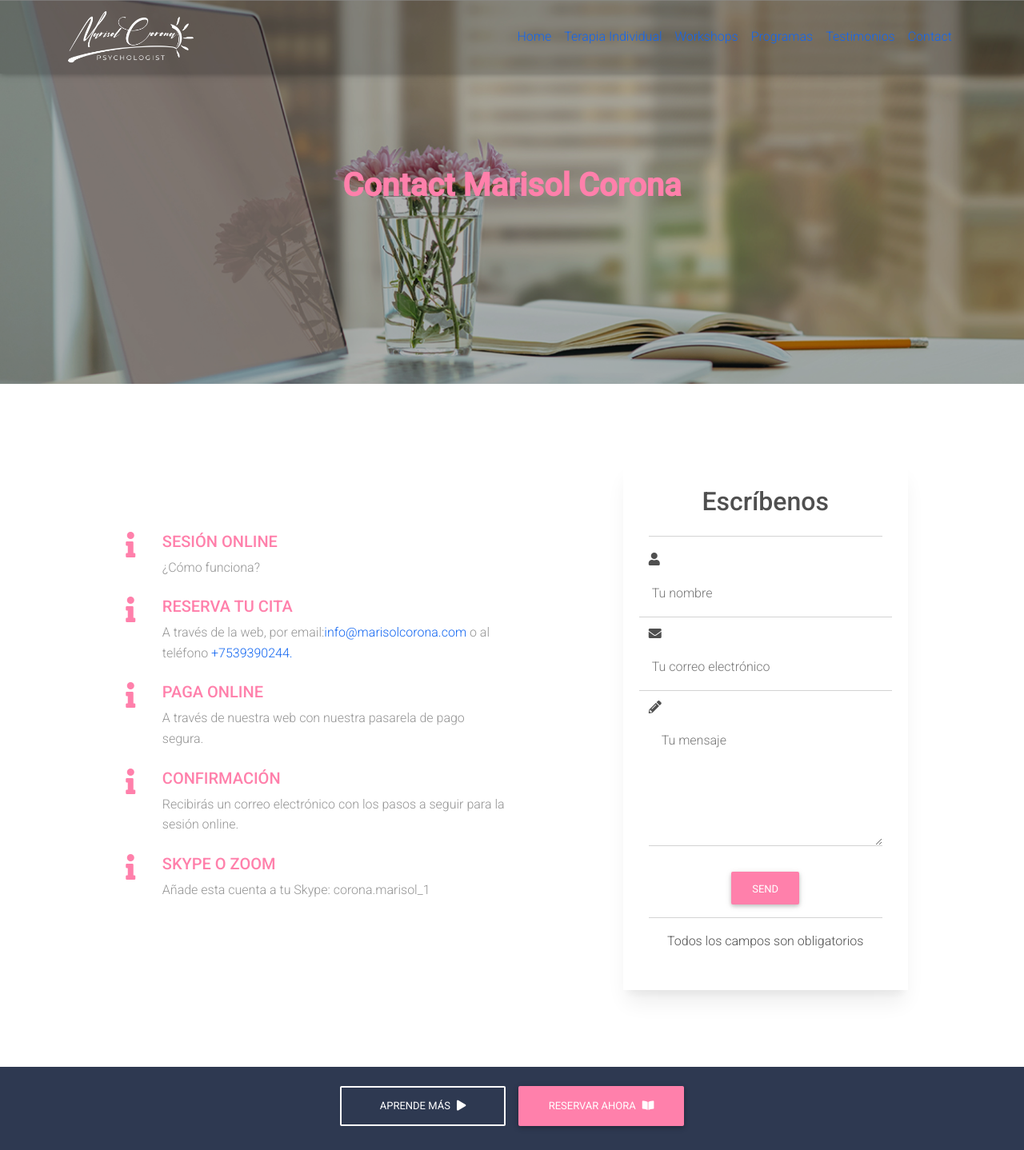
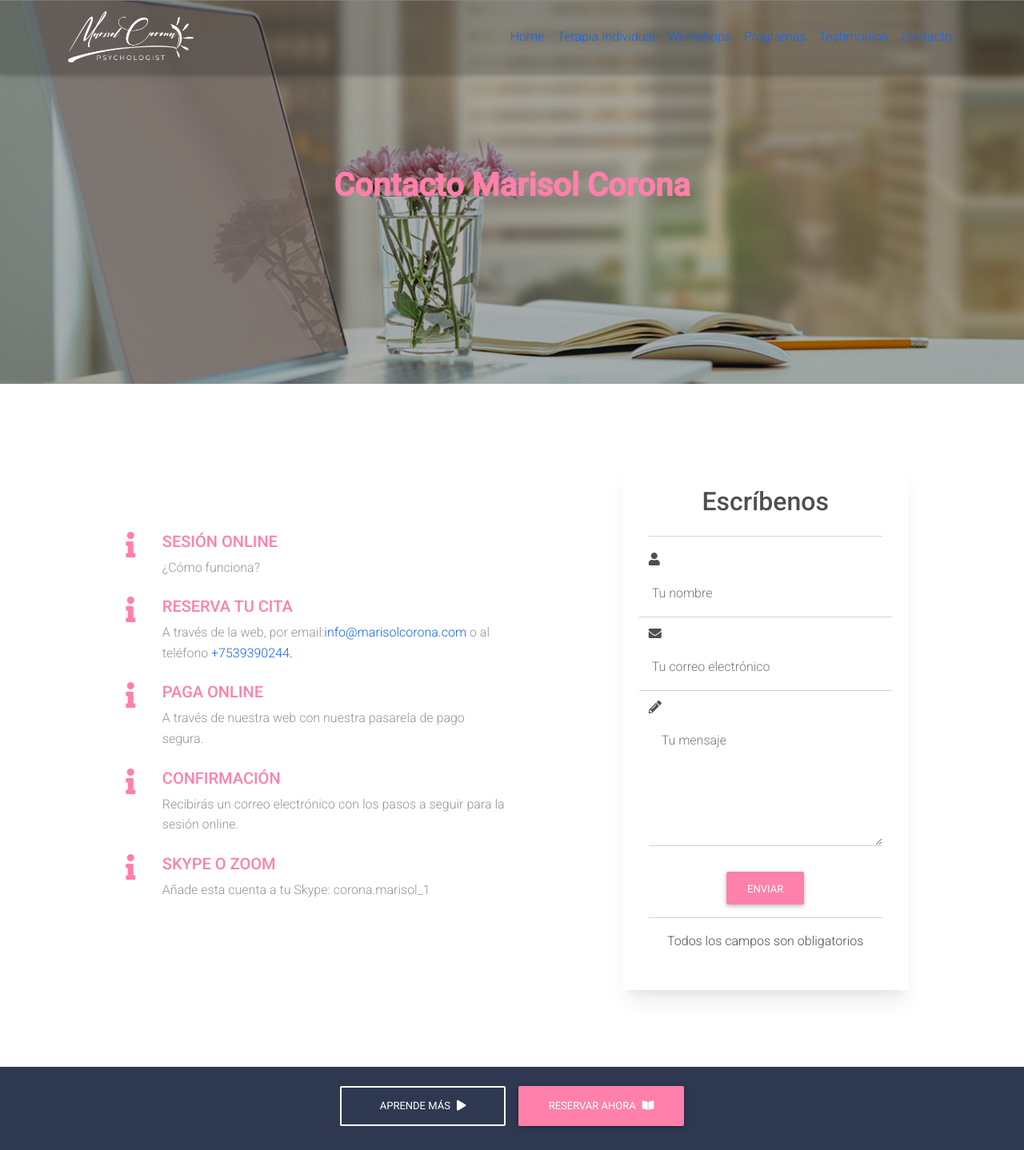
Before and after one commit to bendandoSolo/marisolcorona-next, a Next.js app: page /contact in a window 1280 px wide. Shown: the top 1438 px of the page at 80% size. Built offline with nearby package versions, Linux system fonts and the light colour scheme.

Commit message:
Spanish language changes contact page

```diff
--- a/pages/components/Navbar.js
+++ b/pages/components/Navbar.js
@@ -114,7 +114,7 @@ class Navbar extends React.Component {
                       aria-current="page"
                       onClick={closeNav}
                     >
-                      Contact
+                      Contacto
                     </a>
                   </Link>
                 </li>
--- a/pages/contact.js
+++ b/pages/contact.js
@@ -105,18 +105,18 @@ export default function Contact() {
       }}
     >
       <Head>
-        <title>Contact | Marisol Corona</title>
+        <title>Contacto | Marisol Corona</title>
         <meta
           name="description"
-          content="Contact Marisol Corona es psicóloga experta en duelo de pareja, ruptura amorosa, autoestima, dependencia emocional y relaciones toxicas al haber sufrido personalmente una ruptura amorosa"
+          content="Contacto Marisol Corona es psicóloga experta en duelo de pareja, ruptura amorosa, autoestima, dependencia emocional y relaciones toxicas al haber sufrido personalmente una ruptura amorosa"
         />
         <meta
           name="keywords"
-          content="Contact Marisol Corona es psicóloga experta en duelo de pareja, ruptura amorosa, autoestima, dependencia emocional y relaciones toxicas al haber sufrido personalmente una ruptura amorosa"
+          content="Contacto Marisol Corona es psicóloga experta en duelo de pareja, ruptura amorosa, autoestima, dependencia emocional y relaciones toxicas al haber sufrido personalmente una ruptura amorosa"
         />
       </Head>
       <Banner
-        text="Contact Marisol Corona"
+        text="Contacto Marisol Corona"
         bgImg="images/banners/contact_bg.png"
         page="contact"
       />
@@ -267,7 +267,7 @@ export default function Contact() {
                               type="submit"
                               id="contact-form-btn"
                             >
-                              Send
+                            Enviar
                             </button>
                           </div>
                           <div id="msg"></div>
```
